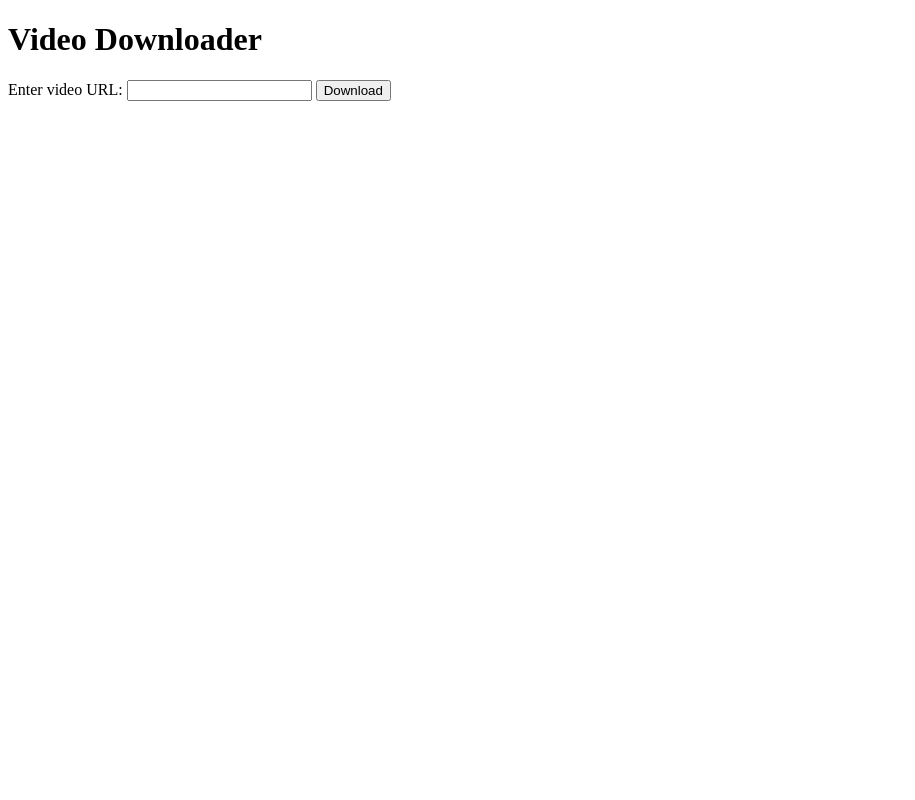
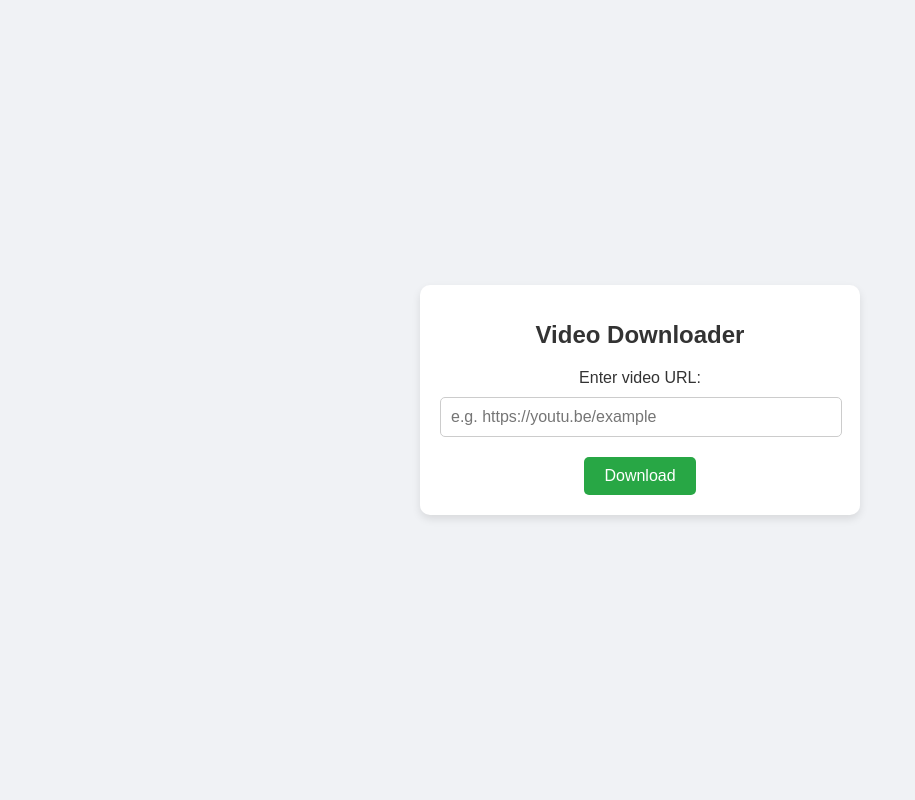
Before and after one commit to rajnishspandey/OnlineVideoDownlaoderUsingPython, a Flask app: page / in a window 1280 px wide. Shown: the whole page, without its empty margins (0-915 px from the left). Run offline with Flask 3, Linux system fonts and the light colour scheme.

Commit message:
updated UI

```diff
--- a/app.py
+++ b/app.py
@@ -1,23 +1,31 @@
 from flask import Flask, render_template, request
 from pytube import YouTube
+import os
 
 app = Flask(__name__)
 
+PATH = os.getcwd()
+
+def download_video(video_url):
+    try:
+        yt = YouTube(video_url)
+        video = yt.streams.get_highest_resolution()
+        video.download(PATH)
+        return "Download complete!"
+    except Exception as e:
+        return "An error occurred: " + str(e)
+
+# Route for the form page
 @app.route('/')
 def index():
     return render_template('index.html')
 
+# Route to handle the form submission and download the video
 @app.route('/download', methods=['POST'])
 def download():
-    video_url = request.form['video_url']
-    try:
-        yt = YouTube(video_url)
-        video = yt.streams.get_highest_resolution()
-        download_path = 'path_to_save_video'  # Specify your download path
-        video.download(download_path)
-        return "Download complete!"
-    except Exception as e:
-        return "An error occurred: " + str(e)
+    video_url = request.form['video_url']  # Get video URL from the form
+    result = download_video(video_url)  # Call the download function
+    return result
 
 if __name__ == '__main__':
     app.run(debug=True)
--- a/templates/index.html
+++ b/templates/index.html
@@ -2,14 +2,77 @@
 <html lang="en">
 <head>
     <meta charset="UTF-8">
+    <meta name="viewport" content="width=device-width, initial-scale=1.0">
     <title>Video Downloader</title>
+    <style>
+        body {
+            font-family: Arial, sans-serif;
+            background-color: #f0f2f5;
+            color: #333;
+            margin: 0;
+            padding: 0;
+            display: flex;
+            justify-content: center;
+            align-items: center;
+            height: 100vh;
+        }
+        .container {
+            background-color: #fff;
+            padding: 20px;
+            border-radius: 10px;
+            box-shadow: 0 4px 8px rgba(0, 0, 0, 0.1);
+            width: 100%;
+            max-width: 400px;
+            text-align: center;
+        }
+        h1 {
+            font-size: 24px;
+            margin-bottom: 20px;
+        }
+        label {
+            font-size: 16px;
+            display: block;
+            margin-bottom: 10px;
+        }
+        input[type="text"] {
+            width: calc(100% - 20px);
+            padding: 10px;
+            font-size: 16px;
+            margin-bottom: 20px;
+            border: 1px solid #ccc;
+            border-radius: 5px;
+        }
+        input[type="submit"] {
+            background-color: #28a745;
+            color: white;
+            padding: 10px 20px;
+            border: none;
+            border-radius: 5px;
+            cursor: pointer;
+            font-size: 16px;
+        }
+        input[type="submit"]:hover {
+            background-color: #218838;
+        }
+        @media (max-width: 600px) {
+            body {
+                padding: 10px;
+            }
+            .container {
+                padding: 15px;
+                width: 100%;
+            }
+        }
+    </style>
 </head>
 <body>
-    <h1>Video Downloader</h1>
-    <form action="/download" method="post">
-        <label for="video_url">Enter video URL:</label>
-        <input type="text" id="video_url" name="video_url">
-        <input type="submit" value="Download">
-    </form>
+    <div class="container">
+        <h1>Video Downloader</h1>
+        <form action="/download" method="post">
+            <label for="video_url">Enter video URL:</label>
+            <input type="text" id="video_url" name="video_url" placeholder="e.g. https://youtu.be/example" required>
+            <input type="submit" value="Download">
+        </form>
+    </div>
 </body>
 </html>
```
